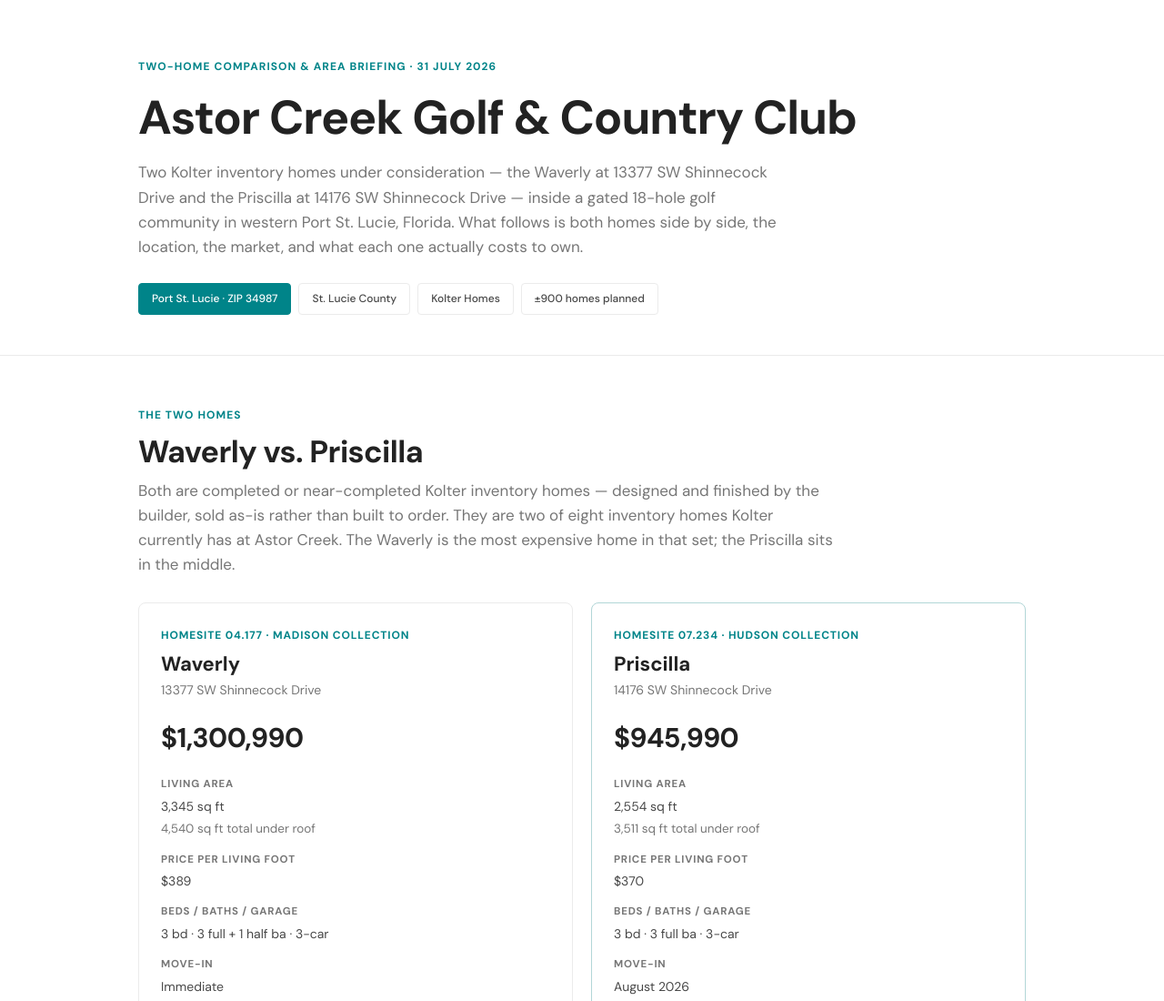
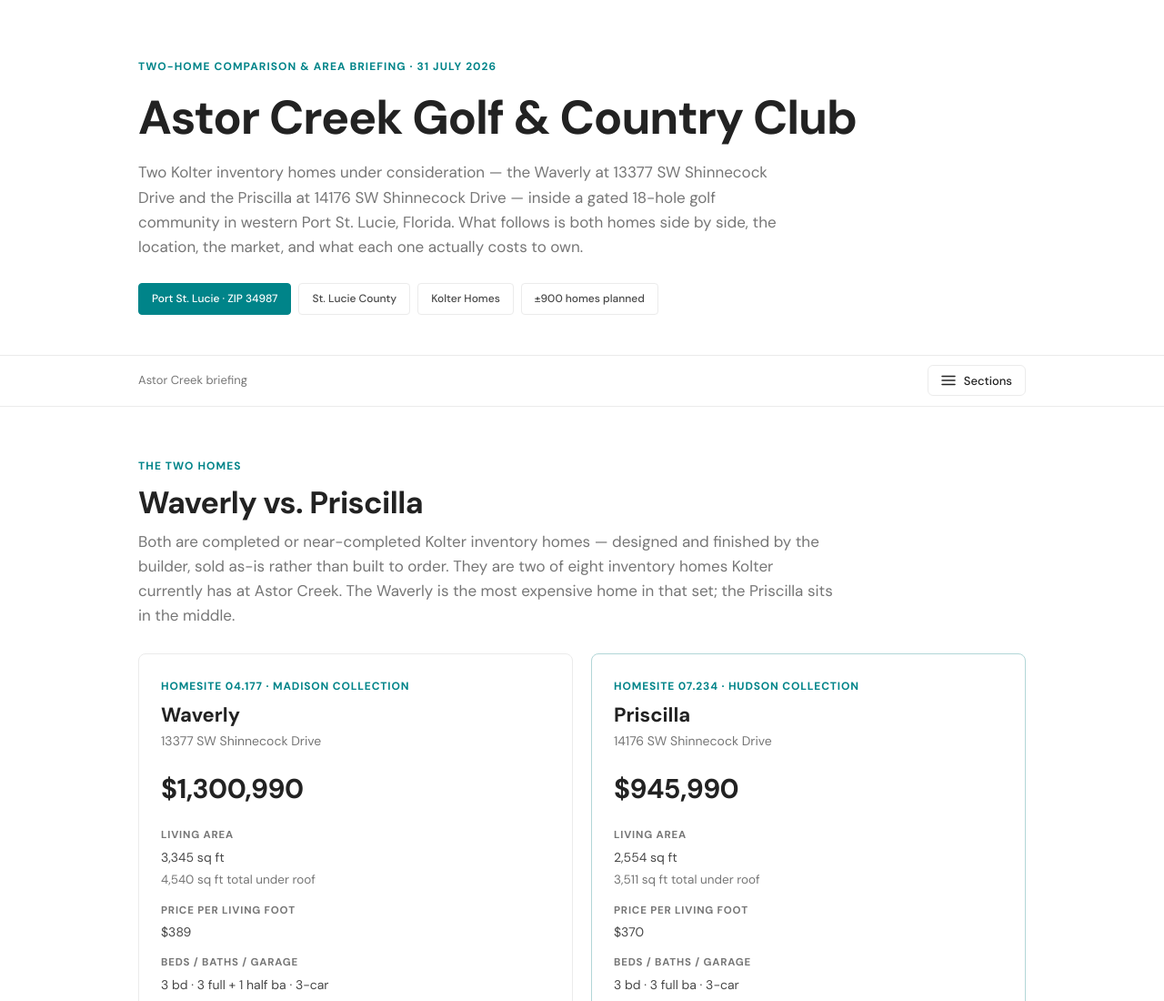
Before and after one commit to jonclawdvogel-dev/astorcreek, a plain HTML site: page index.html in a window 1280 px wide. Shown: the top 1100 px of the page at 91% size. Drawn offline with Linux system fonts and the light colour scheme.

Commit message:
Add collapsible section navigation with anchors

```diff
--- a/index.html
+++ b/index.html
@@ -9,17 +9,14 @@
 <link href="https://fonts.googleapis.com/css2?family=DM+Sans:opsz,wght@9..40,400;9..40,500;9..40,700&display=swap" rel="stylesheet">
 <style>
 :root{
-  /* Primary */
   --salmon:#FF7877;
   --black:#484848;
   --teal:#008489;
-  /* Secondary */
   --bronze:#736739;
   --olive:#617D46;
   --magenta:#A21154;
   --red:#A00904;
   --fuchsia:#D4149C;
-  /* Neutrals */
   --charcoal:#222222;
   --foggy:#767676;
   --border:#EBEBEB;
@@ -30,7 +27,7 @@
   --salmon-tint:#FFEDED;
 }
 *{box-sizing:border-box}
-html{-webkit-text-size-adjust:100%}
+html{-webkit-text-size-adjust:100%;scroll-behavior:smooth}
 body{
   margin:0;background:#FFFFFF;color:var(--black);
   font-family:"DM Sans",-apple-system,BlinkMacSystemFont,sans-serif;
@@ -58,8 +55,29 @@
 .pill.solid{background:var(--teal);border-color:var(--teal);color:#fff}
 .pill.salmon{background:var(--salmon);border-color:var(--salmon);color:#fff}
 
+/* ---------- section nav ---------- */
+.navbar{position:sticky;top:0;z-index:30;background:rgba(255,255,255,.97);border-bottom:1px solid var(--border)}
+.navbar-inner{max-width:1040px;margin:0 auto;padding:10px 32px;display:flex;align-items:center;justify-content:space-between;gap:16px}
+.navbar .doc{font-size:13px;color:var(--foggy)}
+#navToggle{
+  display:flex;align-items:center;gap:9px;font-family:inherit;font-size:13px;font-weight:500;
+  color:var(--charcoal);background:#fff;border:1px solid var(--border);border-radius:6px;
+  padding:8px 14px;cursor:pointer;line-height:1;
+}
+#navToggle:hover{background:var(--bg-alt);border-color:#DDD}
+#navToggle svg{display:block;flex:0 0 16px}
+#navPanel{max-height:0;overflow:hidden;transition:max-height .25s ease;background:#fff;border-bottom:1px solid transparent}
+#navPanel.open{max-height:520px;border-bottom-color:var(--border)}
+.navlinks{max-width:1040px;margin:0 auto;padding:8px 22px 16px;display:grid;grid-template-columns:1fr 1fr;gap:2px}
+.navlinks a{
+  display:block;font-size:14px;text-decoration:none;color:var(--black);
+  padding:10px 10px;border-radius:6px;
+}
+.navlinks a:hover{background:var(--bg-alt);color:var(--charcoal)}
+.navlinks a.key{color:var(--teal);font-weight:500}
+
 /* ---------- sections ---------- */
-section{padding:56px 0 0;border-top:1px solid var(--border);margin-top:56px}
+section{padding:56px 0 0;border-top:1px solid var(--border);margin-top:56px;scroll-margin-top:60px}
 section:first-of-type{border-top:none;margin-top:0}
 .tag{
   font-size:12px;font-weight:700;letter-spacing:.09em;text-transform:uppercase;
@@ -169,14 +187,25 @@
   .wrap{padding:0 20px 70px}
   .mast{padding:44px 0 34px}
   .mast-inner{padding:0 20px}
+  .navbar-inner{padding:9px 20px}
+  .navbar .doc{font-size:12px}
+  .navlinks{padding:8px 12px 14px}
   .pair{grid-template-columns:1fr}
   table{font-size:14px}
   th,td{padding:12px 12px}
   .cost-cond{margin-left:0;text-align:left;width:100%}
   .t-wrap{overflow-x:auto}
+  section{scroll-margin-top:56px}
+}
+@media (max-width:460px){
+  .navlinks{grid-template-columns:1fr}
+  #navPanel.open{max-height:460px}
+  .navbar .doc{display:none}
+  .navbar-inner{justify-content:flex-end}
 }
 @media print{
   body{font-size:10.5pt}
+  .navbar,#navPanel{display:none}
   .mast{padding:0 0 20pt;margin:0 0 20pt}
   .mast-inner{padding:0}
   section,.cost,.t-wrap,.callout,.pair,.home{break-inside:avoid;page-break-inside:avoid}
@@ -200,9 +229,31 @@
   </div>
 </header>
 
+<nav class="navbar" aria-label="Section navigation">
+  <div class="navbar-inner">
+    <span class="doc">Astor Creek briefing</span>
+    <button id="navToggle" type="button" aria-expanded="false" aria-controls="navPanel">
+      <svg width="16" height="16" viewBox="0 0 16 16" aria-hidden="true"><path d="M1 3.5h14M1 8h14M1 12.5h14" stroke="currentColor" stroke-width="1.5" stroke-linecap="round" fill="none"/></svg>
+      <span class="lbl">Sections</span>
+    </button>
+  </div>
+  <div id="navPanel">
+    <div class="navlinks">
+      <a href="#homes">The two homes</a>
+      <a href="#carry">Carry</a>
+      <a href="#community">Community</a>
+      <a href="#location">Location</a>
+      <a href="#market">Market</a>
+      <a href="#taxes">Taxes</a>
+      <a href="#alternatives">Alternatives</a>
+      <a href="#questions" class="key">Questions to ask</a>
+    </div>
+  </div>
+</nav>
+
 <div class="wrap">
 
-<section>
+<section id="homes">
   <p class="tag">The two homes</p>
   <h2>Waverly vs. Priscilla</h2>
   <p class="dek">Both are completed or near-completed Kolter inventory homes — designed and finished by the builder, sold as-is rather than built to order. They are two of eight inventory homes Kolter currently has at Astor Creek. The Waverly is the most expensive home in that set; the Priscilla sits in the middle.</p>
@@ -299,7 +350,7 @@
   <p>Kolter's to-be-built base prices start at $581,990 for the smallest plan and run to roughly $732,000 for the Sophia, before homesite premium and Design Studio options. Across the finished inventory homes, the gap between base and asking runs $218,000 to $322,000 — and on the Priscilla at 14176 it is $248,000. That entire gap is lot premium plus someone else's finish selections, and it is the strongest number to negotiate against. Kolter does not publish a base price for the Waverly; ask for it.</p>
 </section>
 
-<section>
+<section id="carry">
   <p class="tag">Carry</p>
   <h2>What each one costs per month</h2>
   <p class="dek">Purchase price is the easy number. In Florida the carrying cost is what surprises people from the Northeast — property tax resets to your purchase price, insurance runs about three times the national average, and here there are mandatory club dues on top of an HOA.</p>
@@ -374,7 +425,7 @@
   </div>
 </section>
 
-<section>
+<section id="community">
   <p class="tag">Site</p>
   <h2>What Astor Creek is</h2>
   <p class="dek">A new-construction, all-ages gated golf community in western Port St. Lucie, immediately next to PGA Village. Not 55+ — which matters for both the day-to-day feel and the eventual resale pool.</p>
@@ -406,7 +457,7 @@
   </div>
 </section>
 
-<section>
+<section id="location">
   <p class="tag">Access</p>
   <h2>Distances from the front gate</h2>
   <p class="dek">Calculated from the community entrance at 8975 SW Shinnecock Drive. Drive times are estimates over normal traffic.</p>
@@ -461,7 +512,7 @@
   <p>Zoned to Bayshore Elementary (GreatSchools 4/10), Southern Oaks Middle, and St. Lucie West Centennial High (3/10, enrollment ~2,766, about 5 miles away). Allapattah Flats K-8 rates 7/10 and sits 2 miles out. Renaissance Charter School at Tradition is 1.9 miles. Largely irrelevant for a retirement purchase, but the weak zoned-high-school rating does narrow the family buyer pool at resale.</p>
 </section>
 
-<section>
+<section id="market">
   <p class="tag">Market</p>
   <h2>St. Lucie County right now</h2>
   <p class="dek">Single-family in St. Lucie is holding up better than most of Florida. Condos are not. These are single-family homes, which puts them on the right side of that divide.</p>
@@ -498,7 +549,7 @@
   <p>Port St. Lucie's population is up roughly <strong>37.5% since the 2020 census</strong>, to about 284,000, and the Census Bureau ranks it the <strong>7th fastest-growing metro in the country</strong>. Consumer Affairs named it the No. 1 mid-size housing market for buyers in 2026, and ZIP 34987 — this ZIP — ranked hottest in America for inbound moves per capita. Primary origins: Long Island and Queens, in-state movers from Palm Beach and Broward, and Midwest retirees. That growth is the floor under this market.</p>
 </section>
 
-<section>
+<section id="taxes">
   <p class="tag">Tax</p>
   <h2>Florida-specific financial variables</h2>
   <div class="t-wrap">
@@ -516,7 +567,7 @@
   </div>
 </section>
 
-<section>
+<section id="alternatives">
   <p class="tag">Alternatives</p>
   <h2>Comparable golf and racquet communities</h2>
   <p class="dek">A starting list for comparison, all within roughly 30 minutes. Confirm pricing and membership structures directly — club terms change more often than home prices.</p>
@@ -541,7 +592,7 @@
   </div>
 </section>
 
-<section>
+<section id="questions">
   <p class="tag">Open items</p>
   <h2>Questions to ask</h2>
   <p class="dek">Each of these is a number that moves the decision and that is not published anywhere. Ask the sales gallery in writing.</p>
@@ -580,5 +631,22 @@
 </footer>
 
 </div>
+
+<script>
+(function(){
+  var b=document.getElementById('navToggle'),p=document.getElementById('navPanel');
+  if(!b||!p)return;
+  var lbl=b.querySelector('.lbl');
+  function set(o){
+    p.classList.toggle('open',o);
+    b.setAttribute('aria-expanded',o?'true':'false');
+    lbl.textContent=o?'Close':'Sections';
+  }
+  b.addEventListener('click',function(){set(!p.classList.contains('open'));});
+  p.addEventListener('click',function(e){if(e.target.tagName==='A')set(false);});
+  document.addEventListener('keydown',function(e){if(e.key==='Escape')set(false);});
+})();
+</script>
+
 </body>
 </html>
```
